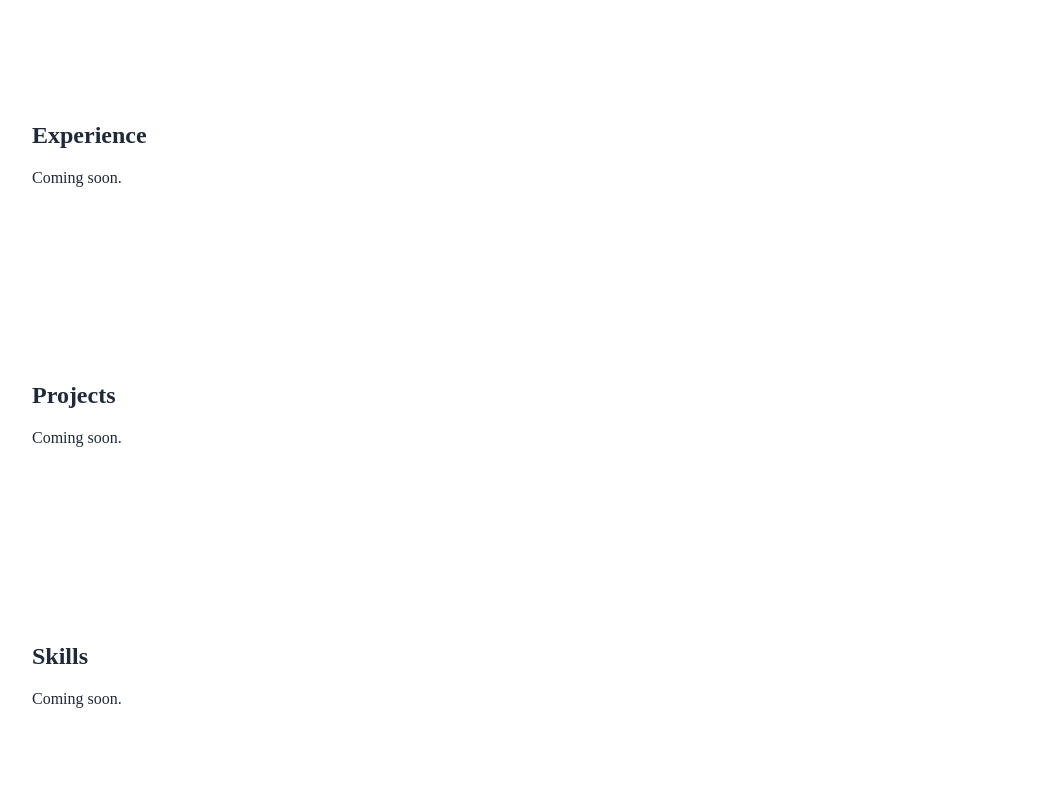
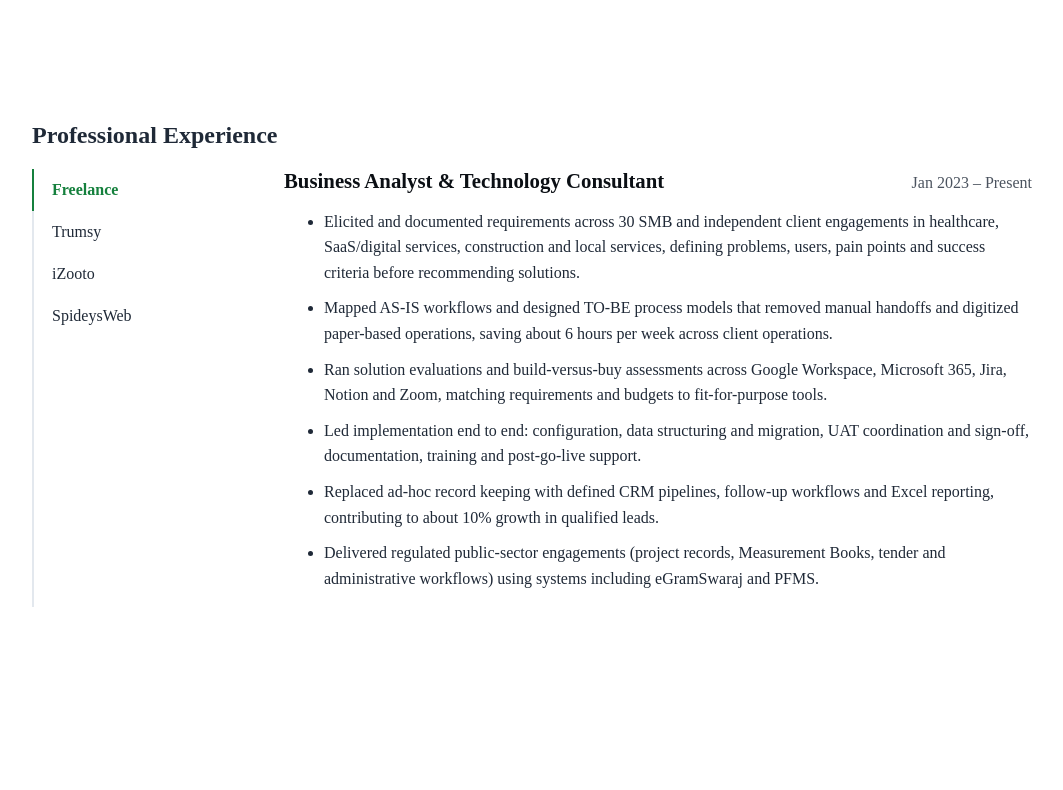
Before and after one commit to Darbari-V/VarunDarbari.github.io, a React (Vite) app: page / in a window 1280 px wide. Shown: the part 1400-2190 px from the top of the page, without its empty margins (108-1171 px from the left). Built offline with nearby package versions, Linux system fonts and the light colour scheme.

Commit message:
Update the Experience Section

```diff
--- a/src/App.css
+++ b/src/App.css
@@ -269,3 +269,89 @@
   font-size: 1.25rem;
   color: var(--text-h);
 }
+
+.exp-layout {
+  display: grid;
+  grid-template-columns: 220px 1fr;
+  gap: 32px;
+}
+
+.exp-tabs {
+  display: flex;
+  flex-direction: column;
+  border-left: 2px solid var(--border);
+}
+
+.exp-tab {
+  background: none;
+  border: none;
+  border-left: 2px solid transparent;
+  margin-left: -2px;
+  padding: 12px 18px;
+  text-align: left;
+  font: inherit;
+  color: var(--text);
+  cursor: pointer;
+  transition: color 0.2s, background 0.2s;
+}
+
+.exp-tab:hover {
+  color: var(--accent);
+  background: var(--card-bg);
+}
+
+.exp-tab.active {
+  color: var(--accent);
+  border-left-color: var(--accent);
+  font-weight: 600;
+}
+
+.exp-panel-header {
+  display: flex;
+  justify-content: space-between;
+  align-items: baseline;
+  flex-wrap: wrap;
+  gap: 8px 24px;
+  margin-bottom: 16px;
+}
+
+.exp-panel-header h3 {
+  margin: 0;
+  font-size: 1.3rem;
+  color: var(--text-h);
+}
+
+.exp-dates {
+  margin: 0;
+  opacity: 0.8;
+}
+
+.exp-panel li {
+  margin-bottom: 10px;
+  line-height: 1.6;
+}
+
+@media (max-width: 700px) {
+  .exp-layout {
+    grid-template-columns: 1fr;
+    gap: 20px;
+  }
+
+  .exp-tabs {
+    flex-direction: row;
+    overflow-x: auto;
+    border-left: none;
+    border-bottom: 2px solid var(--border);
+  }
+
+  .exp-tab {
+    white-space: nowrap;
+    border-left: none;
+    border-bottom: 2px solid transparent;
+    margin: 0 0 -2px;
+  }
+
+  .exp-tab.active {
+    border-bottom-color: var(--accent);
+  }
+}
--- a/src/App.jsx
+++ b/src/App.jsx
@@ -4,6 +4,7 @@ import SocialSidebar from './components/SocialSidebar'
 import Contact from './components/Contact'
 import Section from './components/Section'
 import About from './components/About'
+import Experience from './components/Experience'
 
 import './App.css'
 
@@ -14,10 +15,7 @@ function App() {
       <SocialSidebar />
       <Hero/>
         <About />
-
-        <Section id="experience" title="Experience">
-          <p>Coming soon.</p>
-        </Section>
+        <Experience />
 
         <Section id="projects" title="Projects">
           <p>Coming soon.</p>
--- a/src/components/About.jsx
+++ b/src/components/About.jsx
@@ -10,7 +10,7 @@ const education = [
   {
     degree: 'B.Tech in Mechanical Engineering',
     school: 'Dr. A.P.J. Abdul Kalam Technical University, India',
-    dates: 'Aug 2011- April 2015'
+    dates: 'Aug 2012- April 2016'
   },
 ]
 
@@ -22,7 +22,7 @@ const achievements = [
 
 function About() {
   return (
-    <Section id="about" title="About">
+    <Section id="about" title="About Me">
       <p className="about-summary">
         IT Business Analyst with three years of consulting experience, backed by
         Product Specialist and Customer Success roles. I work across requirements
--- /dev/null
+++ b/src/components/Experience.jsx
@@ -0,0 +1,85 @@
+import Section from './Section.jsx'
+import { useState } from 'react'
+
+const jobs = [
+  {
+    company: 'Freelance',
+    role: 'Business Analyst & Technology Consultant',
+    dates: 'Jan 2023 – Present',
+    bullets: [
+      'Elicited and documented requirements across 30 SMB and independent client engagements in healthcare, SaaS/digital services, construction and local services, defining problems, users, pain points and success criteria before recommending solutions.',
+      'Mapped AS-IS workflows and designed TO-BE process models that removed manual handoffs and digitized paper-based operations, saving about 6 hours per week across client operations.',
+      'Ran solution evaluations and build-versus-buy assessments across Google Workspace, Microsoft 365, Jira, Notion and Zoom, matching requirements and budgets to fit-for-purpose tools.',
+      'Led implementation end to end: configuration, data structuring and migration, UAT coordination and sign-off, documentation, training and post-go-live support.',
+      'Replaced ad-hoc record keeping with defined CRM pipelines, follow-up workflows and Excel reporting, contributing to about 10% growth in qualified leads.',
+      'Delivered regulated public-sector engagements (project records, Measurement Books, tender and administrative workflows) using systems including eGramSwaraj and PFMS.',
+    ],
+  },
+  {
+    company: 'Trumsy',
+    role: 'Customer Success Manager',
+    dates: 'Jun 2024 – Sep 2024',
+    bullets: [
+      'Owned the post-sales lifecycle for 33 SMB accounts, onboarding 21 customers through discovery, configuration, adoption, training and renewals, with 90%+ account retention.',
+      'Handled 12 product escalations and acted as Voice of the Customer, documenting requirements and product gaps and passing them to Product Development while working with C-level executives.',
+      'Drove customer acquisition and account growth through outreach, meeting qualification, product demos and solution presentations.',
+      'Analyzed usage and health signals to flag at-risk and expansion accounts; converted 6 customers to annual billing and trained 2 Community Managers supporting 40+ customer communities.',
+    ],
+  },
+  {
+    company: 'iZooto',
+    role: 'Product Specialist',
+    dates: 'Dec 2020 – May 2021',
+    bullets: [
+      'Bridged customers, Product and Development: documented issues and requirements, investigated client-side JavaScript and integration defects, and coordinated fixes through to closure.',
+      'Ran customer integrations and turned recurring feedback into feature inputs and prioritization recommendations; integrated Google Analytics with the iZooto dashboard for performance monitoring.',
+    ],
+  },
+  {
+    company: 'SpideysWeb',
+    role: 'Business Development Manager / Sales Development Manager',
+    dates: 'Jun 2017 – Nov 2020',
+    bullets: [
+      'Progressed across Customer Support, Sales Development and Business Development, covering prospect discovery, outreach, qualification and relationship development; generated and qualified 30+ leads per month.',
+    ],
+  },
+]
+
+function Experience(){
+  const [active, setActive] = useState(0)
+  const job = jobs[active]
+
+  return (
+    <Section id="experience" title="Professional Experience">
+      <div className="exp-layout">
+        <div className="exp-tabs" role="tablist" aria-label="Companies">
+          {jobs.map((j, i) => (
+            <button
+              key={j.company}
+              role="tab"
+              aria-selected={i === active}
+              className={i === active ? 'exp-tab active' : 'exp-tab'}
+              onClick={() => setActive(i)}
+            >
+              {j.company}
+            </button>
+          ))}
+        </div>
+
+        <div className="exp-panel" role="tabpanel">
+          <div className="exp-panel-header">
+            <h3>{job.role}</h3>
+            <p className="exp-dates">{job.dates}</p>
+          </div>
+          <ul>
+            {job.bullets.map((b) => (
+              <li key={b}>{b}</li>
+            ))}
+          </ul>
+        </div>
+      </div>
+    </Section>
+  )
+}
+
+export default Experience
```
